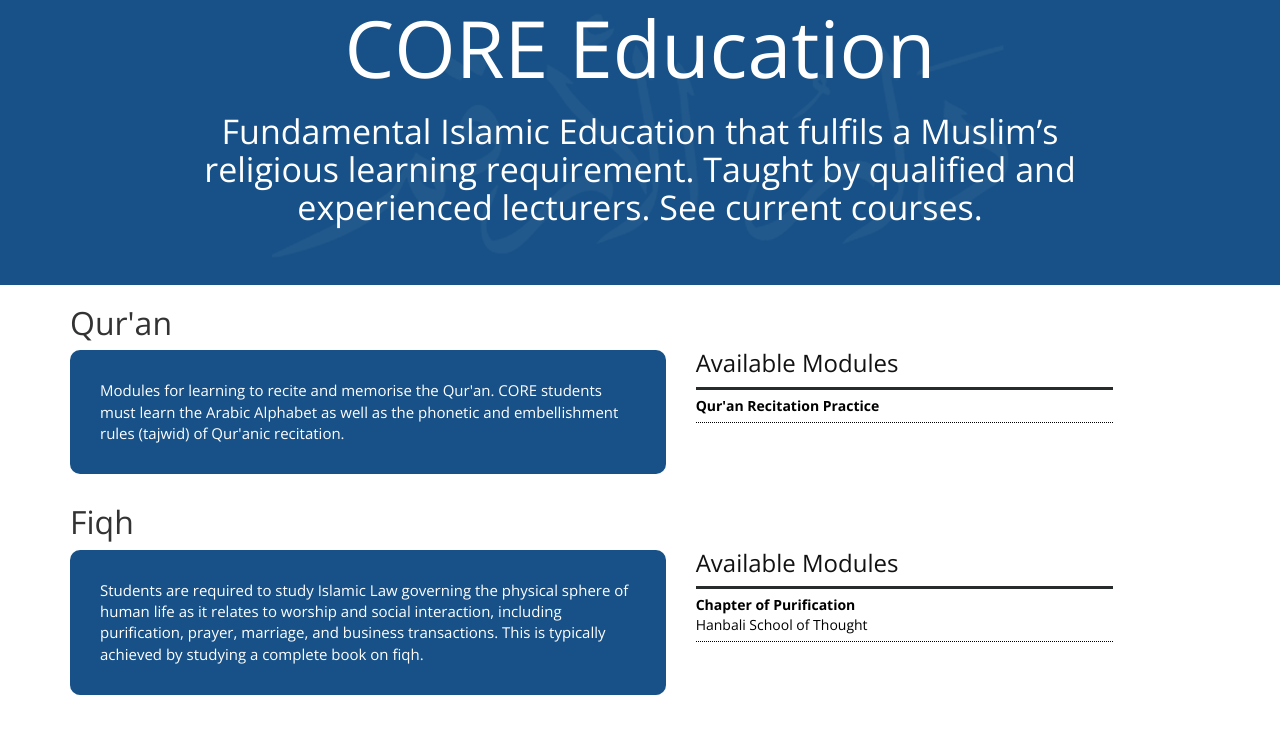
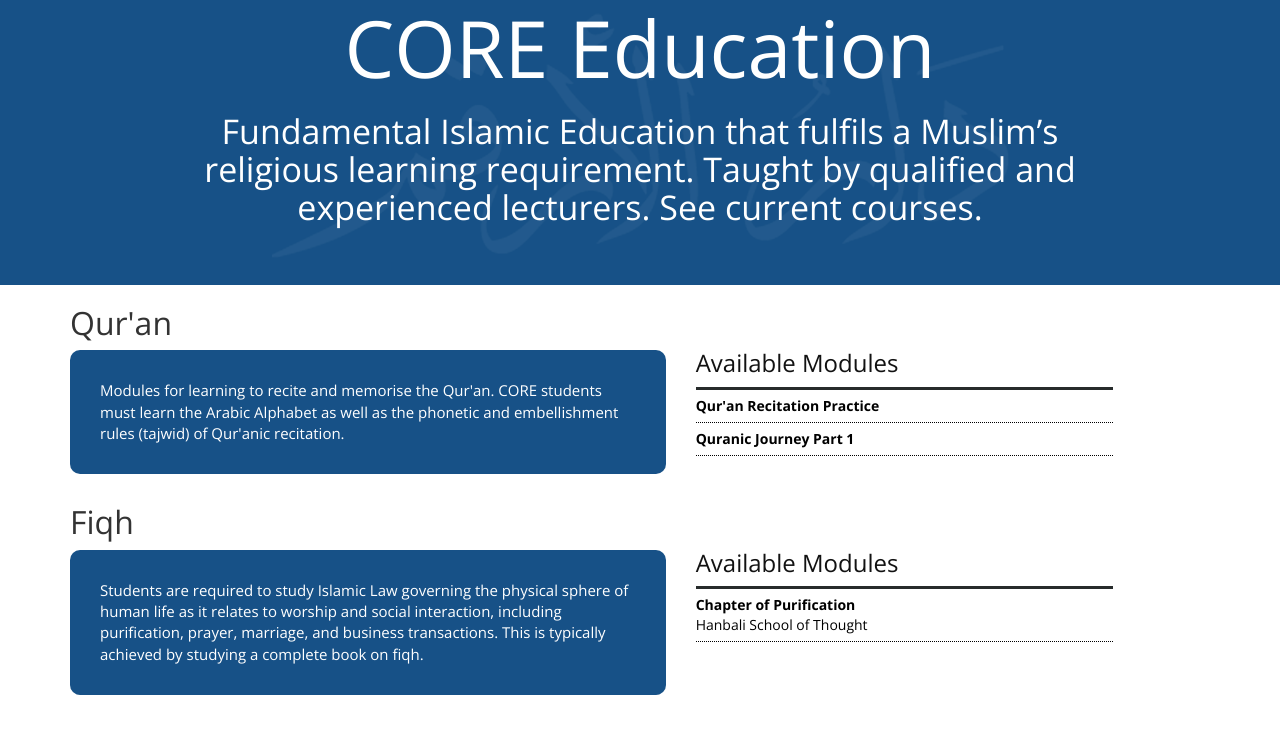
Before and after one commit to daralarqam/website_static, a plain HTML site: page department/view/4.html in a window 1280 px wide. Shown: the part 69-800 px from the top of the page. Drawn offline with nearby package versions, Linux system fonts and the light colour scheme.

Commit message:
Adding module to department

```diff
--- a/department/view/4.html
+++ b/department/view/4.html
@@ -195,6 +195,7 @@ a[href$="#manifesto"]
                             <h3>Available Modules</h3>
                                                         <ul>
                                                                     <li><a href="../../module/register/96.html">Qur'an Recitation Practice<span></span></a></li>
+                                                                    <li><a href="../../module/register/97.html">Quranic Journey Part 1<span></span></a></li>
                                                             </ul>
                                                     </div>
                     </div>
```
